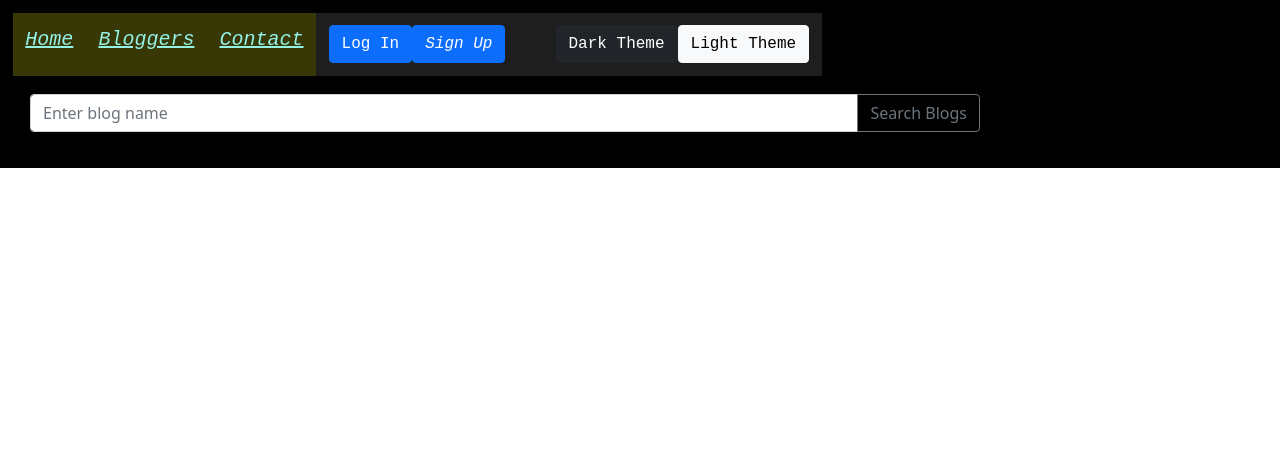
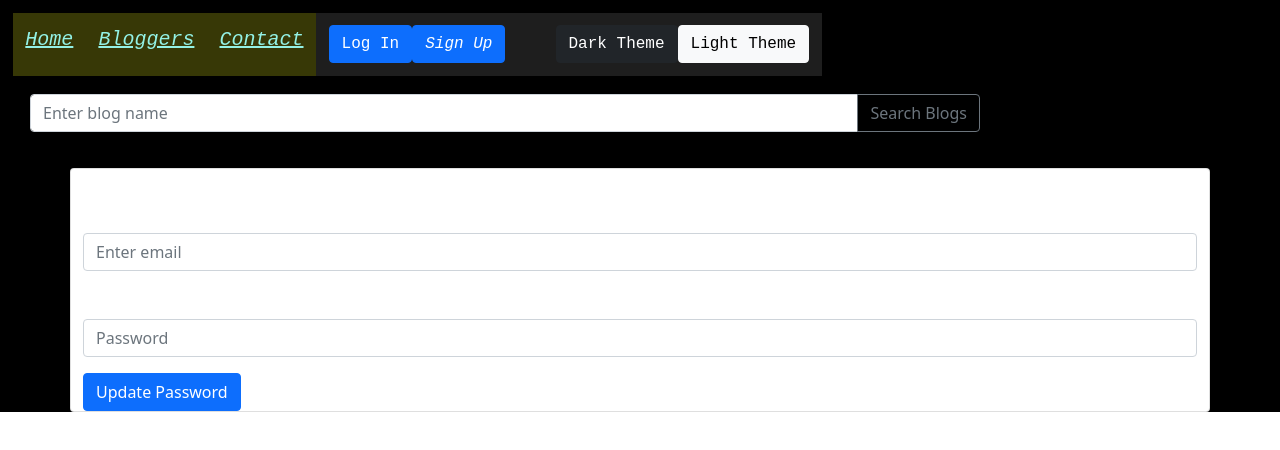
Before and after one commit to isayan58/blog-fe, a React (Create React App) app: page /update_password in a window 1280 px wide. Shown: the top 450 px of the page. Built offline with nearby package versions, Linux system fonts and the light colour scheme.

Commit message:
Update password changes.

```diff
--- a/src/App.js
+++ b/src/App.js
@@ -18,6 +18,7 @@ import { SearchContext } from './SearchContext';
 import { InputGroup, FormControl, Button } from "react-bootstrap";
 import { useNavigate } from "react-router";
 import BlogSearch from './Blogpost/BlogSearch';
+import Update from './common/Update';
 
 function App() {
   const [ theme, setTheme ] = useState("#000000");
@@ -62,6 +63,7 @@ function App() {
       <Route element={<BlogWrite/>} path="/write-a-blog" />
       <Route element={<Home/>} path="/blogs"/>
       <Route element={<BlogSearch/>} path="/search/:search"/>
+      <Route element={<Update/>} path="/update_password" exact/>
       </Routes>
       </SearchContext.Provider>
       </CookieContext.Provider>
--- a/src/common/Login.js
+++ b/src/common/Login.js
@@ -2,6 +2,7 @@ import { useNavigate } from "react-router";
 import React, { useContext } from "react";
 import { Button, Card, Form } from "react-bootstrap";
 import Cookies from 'js-cookie';
+import { Link } from "react-router-dom";
 import '../Blogpost/Blogpost.css';
 import { CookieContext } from "../CookieContext";
 import OAuth2Login from 'react-simple-oauth2-login';
@@ -64,19 +65,22 @@ const Login = () =>{
             />
           </Form.Group>
           <Form.Group className="mb-3" controlId="formBasicCheckbox">
-            <Form.Check type="checkbox" label="Remember Me" />
+            {/* <Form.Check type="checkbox" label="Remember Me" /> */}
+            <Link to="/update_password">
+              Forgot Password.
+            </Link>
           </Form.Group>
           <Button variant="primary" type="submit"
           onClick={handleLogin}>
             Login
           </Button>
-          {/* <OAuth2Login
+          {/*<OAuth2Login
             authorizationUrl="https://accounts.gmail.com/authorize"
             responseType="token"
             clientId="9822046hvr4lnhi7g07grihpefahy5jb"
             redirectUri="http://localhost:3000/oauth-callback"
             onSuccess={onSuccess}
-            onFailure={onFailure}/> */}
+            onFailure={onFailure}/>*/}
           </div>
         </Card>
         </div>
--- /dev/null
+++ b/src/common/Update.js
@@ -0,0 +1,69 @@
+import React, { useState } from "react";
+import { Card, Form, Button } from "react-bootstrap";
+import { useNavigate } from "react-router";
+
+const Update = () =>
+{
+    const [email, setEmail] = useState("");
+    const [updatepwd2, setUpdatePwd2] = useState("");
+    const navigate = useNavigate();
+    const handleUpdate = () =>
+    {
+      const updatePwd = async()=>
+      {
+        const apiResponse = await fetch("http://localhost:8000/updatePassword",
+        {
+          method: "PATCH",
+          headers: { "Content-Type": "application/json" },
+          body: JSON.stringify(
+            {
+              email: email,
+              password: updatepwd2
+            }
+          )
+        });
+        const responseData = await apiResponse.json();
+        //Something to do if required
+        navigate("/");
+      }
+      updatePwd();
+    }
+    return(
+        <div className="password-container">
+            <div className="">
+            <Card className="container">
+          <Card.Title>Update Password</Card.Title>
+          <Form>
+          <Form.Group className="mb-3" controlId="formBasicEmail">
+            <Form.Label>Email address</Form.Label>
+            <Form.Control
+              type="email"
+              placeholder="Enter email"
+              onChange={(e) => {
+                setEmail(e.currentTarget.value);
+              }}
+            />
+          </Form.Group>
+
+          <Form.Group className="mb-3" controlId="formBasicPassword">
+            <Form.Label>New Password</Form.Label>
+            <Form.Control
+              type="password"
+              placeholder="Password"
+              onChange={(e) => {
+                setUpdatePwd2(e.currentTarget.value);
+              }}
+            />
+          </Form.Group>
+
+          <Button variant="primary" type="submit"
+          onClick={handleUpdate}>
+            Update Password
+          </Button>
+          </Form>
+        </Card>
+            </div>
+        </div>
+    )
+}
+export default Update;
```
